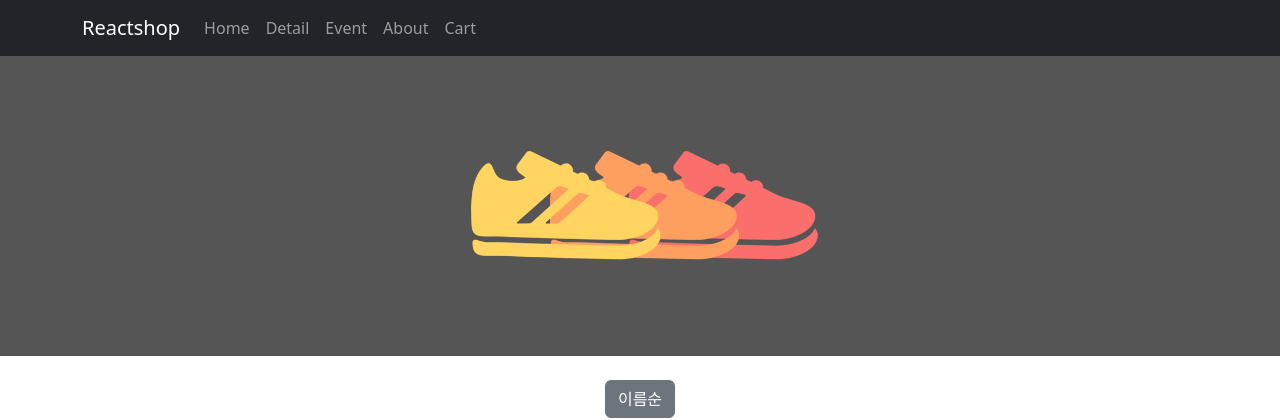
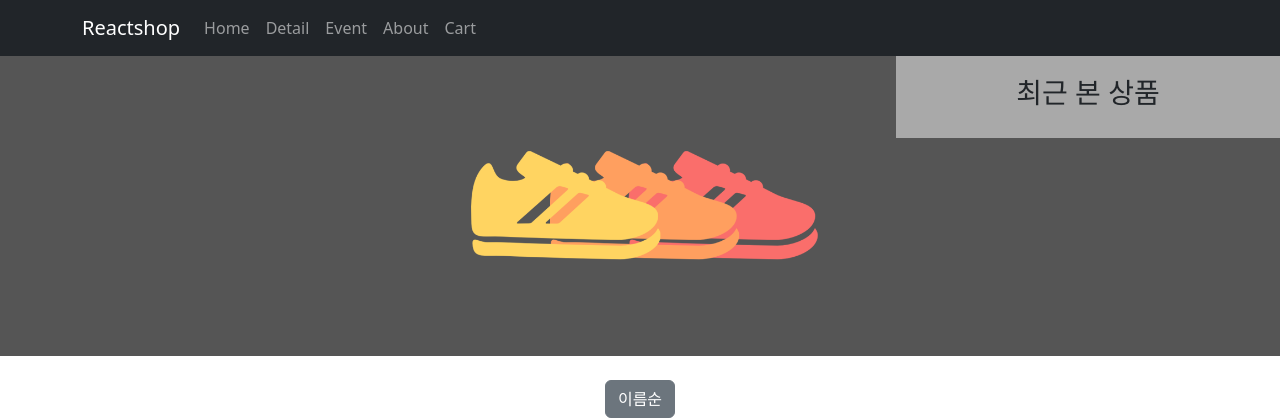
Before and after one commit to SeoeunCho/React-Study, a React (Create React App) app in the folder shop/: page / in a window 1280 px wide. Shown: the top 420 px of the page. Built offline with nearby package versions, Linux system fonts and the light colour scheme.

Commit message:
localStorage로 만드는 최근 본 상품 기능 2

```diff
--- a/shop/src/App.css
+++ b/shop/src/App.css
@@ -1,16 +1,26 @@
 .start {
-  opacity : 0
+  opacity: 0;
 }
 .end {
-  opacity : 1;
-  transition : opacity 0.5s;
+  opacity: 1;
+  transition: opacity 0.5s;
 }
 
 .main-bg {
+  position: relative;
   height: 300px;
   background-image: url('./img/bg.png');
   background-size: cover;
   background-position: center;
+}
+
+.recent-list {
+  position: absolute;
+  top: 0;
+  right: 0;
+  width: 30%;
+  padding: 20px 0;
+  background-color: darkgray;
 }
 
 .App {
--- a/shop/src/App.js
+++ b/shop/src/App.js
@@ -1,6 +1,6 @@
 import './App.css';
 import 'bootstrap/dist/css/bootstrap.min.css';
-import { createContext, useState } from 'react';
+import { createContext, useEffect, useState } from 'react';
 import { Navbar, Container, Nav, Button } from 'react-bootstrap';
 import data from './data.js';
 import { Routes, Route, Link, useNavigate, Outlet } from 'react-router-dom';
@@ -11,10 +11,9 @@ import axios from 'axios';
 export let Context1 = createContext();
 
 function App() {
-  let obj = { name: 'kim' };
-  localStorage.setItem('data', JSON.stringify(obj));
-  let pick = localStorage.getItem('data');
-  console.log(JSON.parse(pick));
+  useEffect(() => {
+    if (!watchedList) localStorage.setItem('watched', JSON.stringify([]));
+  }, []);
 
   let [shoes, setShoes] = useState(data);
   let [extra] = useState([10, 11, 12]);
@@ -23,6 +22,9 @@ function App() {
   let [count, setCount] = useState(1);
   let [more, setMore] = useState(true);
   let [load, setLoad] = useState(false);
+  let watchedList = localStorage.getItem('watched');
+  watchedList = JSON.parse(watchedList);
+  console.log('watchedList', watchedList);
 
   return (
     <div className="App">
@@ -48,7 +50,25 @@ function App() {
           path="/"
           element={
             <>
-              <div className="main-bg"></div>
+              <div className="main-bg">
+                <div className="recent-list">
+                  <h3>최근 본 상품</h3>
+                  {watchedList
+                    ? watchedList.map((el, i) => {
+                        return (
+                          <div
+                            key={i}
+                            onClick={() => {
+                              navigate(`/detail/${el.id}`);
+                            }}>
+                            <img src={`https://codingapple1.github.io/shop/shoes${el.id + 1}.jpg`} width="80%" alt="" />
+                            <p>{el.title}</p>
+                          </div>
+                        );
+                      })
+                    : null}
+                </div>
+              </div>
               <Button
                 variant="secondary"
                 className="mt-4"
@@ -63,7 +83,7 @@ function App() {
                 <div className="row">
                   {load ? <Loading /> : ''}
                   {shoes.map((el) => {
-                    return <Card shoes={el} idx={el.id} key={el.id}></Card>;
+                    return <Card shoes={el} idx={el.id} key={el.id} navigate={navigate}></Card>;
                   })}
                 </div>
               </div>
@@ -152,7 +172,11 @@ function App() {
 
 function Card(props) {
   return (
-    <div className="col-md-4">
+    <div
+      className="col-md-4"
+      onClick={() => {
+        props.navigate(`/detail/${props.idx}`);
+      }}>
       <img src={`https://codingapple1.github.io/shop/shoes${props.idx + 1}.jpg`} width="80%" alt="" />
       <h4>{props.shoes.title}</h4>
       <p>{props.shoes.price.toLocaleString()}원</p>
--- a/shop/src/index.js
+++ b/shop/src/index.js
@@ -9,13 +9,13 @@ import store from './store.js';
 
 const root = ReactDOM.createRoot(document.getElementById('root'));
 root.render(
-  <React.StrictMode>
-    <Provider store={store}>
-      <BrowserRouter>
-        <App />
-      </BrowserRouter>
-    </Provider>
-  </React.StrictMode>
+  // <React.StrictMode>
+  <Provider store={store}>
+    <BrowserRouter>
+      <App />
+    </BrowserRouter>
+  </Provider>
+  // </React.StrictMode>
 );
 
 // If you want to start measuring performance in your app, pass a function
--- a/shop/src/pages/Detail.js
+++ b/shop/src/pages/Detail.js
@@ -3,7 +3,7 @@ import { Link, useParams } from 'react-router-dom';
 import styled from 'styled-components';
 import { Nav } from 'react-bootstrap';
 import { Context1 } from './../App.js';
-import { useDispatch, useSelector } from 'react-redux';
+import { useDispatch } from 'react-redux';
 import { addCart } from './../store.js';
 
 /* let Btn = styled.button`
@@ -22,7 +22,6 @@ let Box = styled.div`
 `; */
 
 function Detail(props) {
-  let state = useSelector((state) => state);
   let dispatch = useDispatch();
 
   let { extra } = useContext(Context1);
@@ -30,6 +29,7 @@ function Detail(props) {
   let [count, setCount] = useState(0);
   let [timer, setTimer] = useState(true);
   let [inputVal, setInputVal] = useState('');
+
   let { id } = useParams();
   let detailData = props.shoes.find((el) => el.id === Number(id));
   let [tab, setTab] = useState(0);
@@ -43,9 +43,21 @@ function Detail(props) {
    *                                                useEffect 실행 전에 뭔가 실행하고 싶을 때 return() => {}
    */
   useEffect(() => {
+    let pick = localStorage.getItem('watched');
+    pick = JSON.parse(pick);
+    pick.unshift(detailData);
+
+    // 중복제거
+    pick = [...new Set(pick.map(JSON.stringify))].map(JSON.parse);
+
+    localStorage.setItem('watched', JSON.stringify(pick));
+
+    return () => {};
+  }, [detailData]);
+
+  useEffect(() => {
     let removeTimer = setTimeout(() => {
       setTimer(false);
-      console.log(2);
     }, 2000);
 
     let gap = setTimeout(() => {
@@ -55,7 +67,6 @@ function Detail(props) {
     if (isNaN(inputVal)) alert('숫자만 입력해주세요.');
 
     return () => {
-      console.log(1);
       clearTimeout(removeTimer); // clearTimeout() : 타이머 제거하는 함수
       clearTimeout(gap);
     };
```
